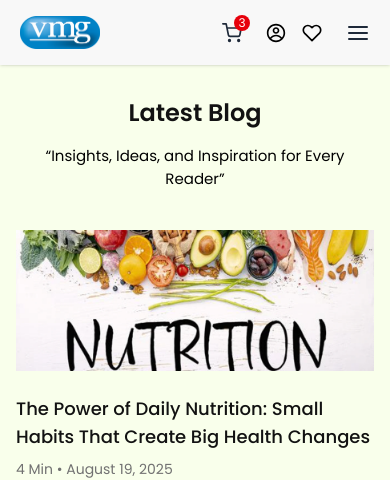
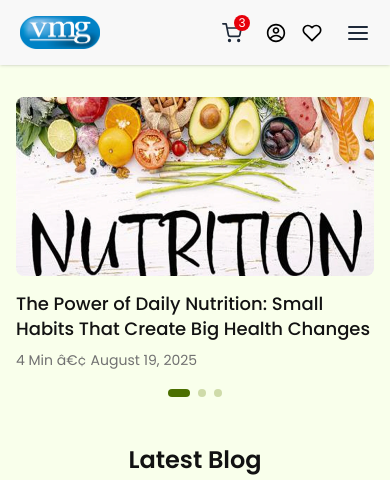
Before and after one commit to shailup50/vmg, a Next.js app: page /blogs in a window 390 px wide. Shown: the top 480 px of the page. Built offline with nearby package versions, Linux system fonts and the light colour scheme.

Commit message:
blog page make blog slider in mobile view

```diff
--- a/src/app/blogs/page.js
+++ b/src/app/blogs/page.js
@@ -4,6 +4,7 @@ import banner from '@/app/images/blog/blog-banner.webp'
 import Link from 'next/link'
 import BlogCard from '../components/blog/BlogCard';
 import NewsList from '../components/blog/NewsList';
+import BlogImageSlider from '../components/blog/BlogImageSlider';
 
 function page() {
     const blogs = [
@@ -64,17 +65,44 @@ function page() {
 
         },
     ];
+    const blogSliderData = [
+        {
+            image: banner,
+            title: "The Power of Daily Nutrition: Small Habits That Create Big Health Changes",
+            meta: "4 Min â€¢ August 19, 2025",
+            link: "/blog-detail",
+        },
+        {
+            image: banner,
+            title: "Inside the Capsule: What Makes VMG Active Supplements Different",
+            meta: "4 Min â€¢ August 19, 2025",
+            link: "/blog-detail",
+        },
+        {
+            image: banner,
+            title: "Is Your Multivitamin Really Working for You?",
+            meta: "4 Min â€¢ August 19, 2025",
+            link: "/blog-detail",
+        },
+    ];
     return (
         <>
             <section className='bg-[#F9FFEB] py-8 md:py-12'>
                 <div className='max-w-7xl mx-auto  px-4 md:px-5 lg:px-0'>
+
+                    {/* make blog img slider using swiper with blog-detail-link also in mobile version */}
+                    <BlogImageSlider slides={blogSliderData} aspectClass="aspect-[16/8]" />
+
+                    {/* end code here  */}
+
+
                     <h2 className='text-[#121212] text-center text-2xl md:text-3xl font-semibold mb-4'>Latest Blog</h2>
 
                     <p className='text-black text-[15px] md:text-base mt-1 mb-10 text-center'>“Insights, Ideas, and Inspiration for Every Reader”</p>
 
                     <div className='main_card'>
                         <Image src={banner} alt='Latest Blog' />
-                        <Link href="#" className='text-lg font-medium md:text-xl mt-6 inline-block  text-[#121212] hover:text-[#4B6F00] transition'>
+                        <Link href="/blog-detail" className='text-lg font-medium md:text-xl mt-6 inline-block  text-[#121212] hover:text-[#4B6F00] transition'>
                             <h2>The Power of Daily Nutrition: Small Habits That Create Big Health Changes</h2>
                         </Link>
                         <p className="text-[#717171] text-sm mt-2">
--- /dev/null
+++ b/src/app/components/blog/BlogImageSlider.js
@@ -0,0 +1,52 @@
+"use client";
+
+import Image from "next/image";
+import Link from "next/link";
+import { Pagination } from "swiper/modules";
+import { Swiper, SwiperSlide } from "swiper/react";
+import "swiper/css";
+import "swiper/css/pagination";
+
+const BlogImageSlider = ({ slides = [], aspectClass = "aspect-[16/10]" }) => {
+    if (!slides.length) {
+        return null;
+    }
+
+    return (
+        <div className="md:hidden mb-10 blog-image-slider">
+            <Swiper
+                modules={[Pagination]}
+                slidesPerView={1}
+                spaceBetween={16}
+                pagination={{ clickable: true }}
+            >
+                {slides.map((slide, index) => (
+                    <SwiperSlide key={index}>
+                        <Link href={slide.link || "/blog-detail"} className="block">
+                            <div className={`relative ${aspectClass} overflow-hidden rounded-lg`}>
+                                <Image
+                                    src={slide.image}
+                                    alt={slide.title}
+                                    fill
+                                    sizes="100vw"
+                                    className="object-cover"
+                                    priority={index === 0}
+                                />
+                            </div>
+                            <h2 className="mt-4 text-lg font-medium leading-snug text-[#121212]">
+                                {slide.title}
+                            </h2>
+                            {slide.meta && (
+                                <p className="mt-2 text-sm text-[#717171]">
+                                    {slide.meta}
+                                </p>
+                            )}
+                        </Link>
+                    </SwiperSlide>
+                ))}
+            </Swiper>
+        </div>
+    );
+};
+
+export default BlogImageSlider;
--- a/src/app/globals.css
+++ b/src/app/globals.css
@@ -98,6 +98,28 @@ body .outer_arrow {
 
 .related_blog button.cursor-pointer {
   display: none !important;
+}
+
+.blog-image-slider .swiper-wrapper {
+  padding-bottom: 34px;
+}
+
+.blog-image-slider .swiper-pagination {
+  bottom: 0 !important;
+}
+
+.blog-image-slider .swiper-pagination-bullet {
+  width: 8px;
+  height: 8px;
+  background: #9caf58;
+  opacity: 0.45;
+}
+
+.blog-image-slider .swiper-pagination-bullet-active {
+  width: 22px;
+  border-radius: 999px;
+  background: #4B6F00;
+  opacity: 1;
 }
 
 @media (min-width:1024px) {
```
